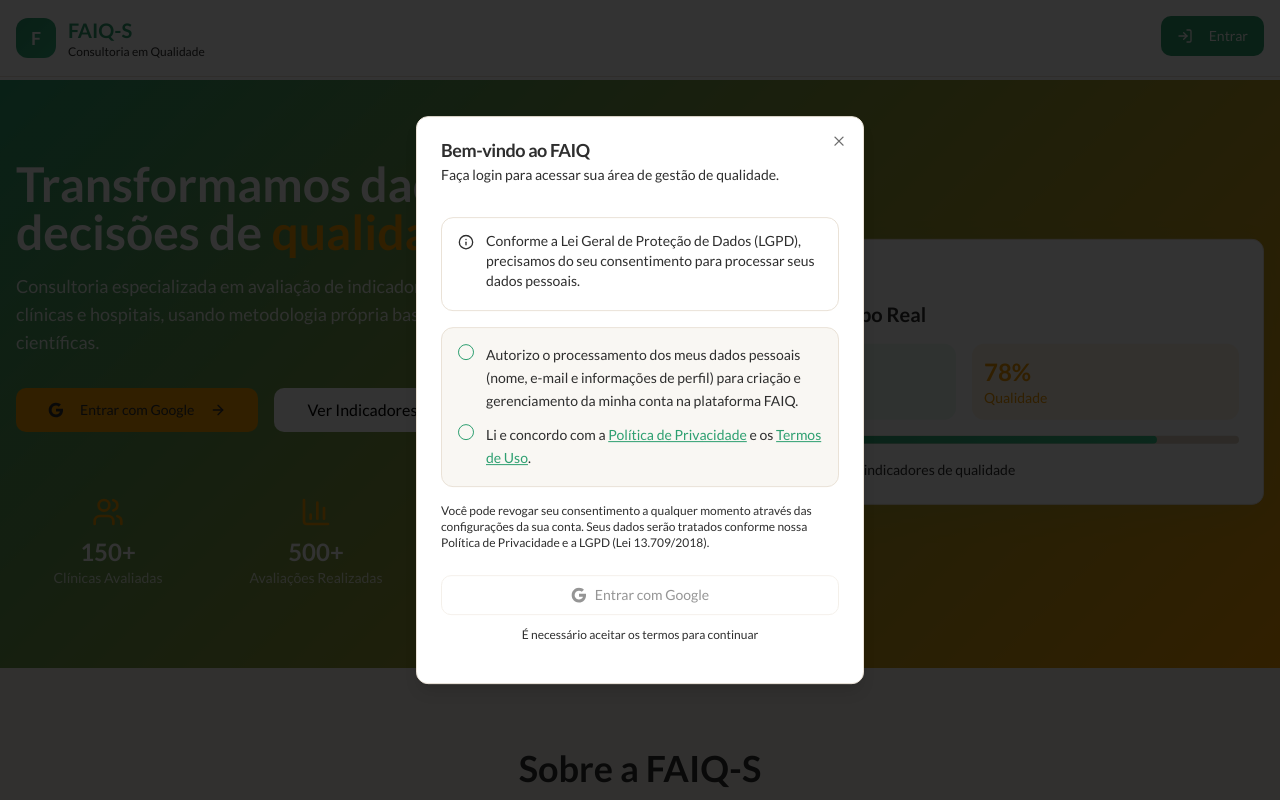
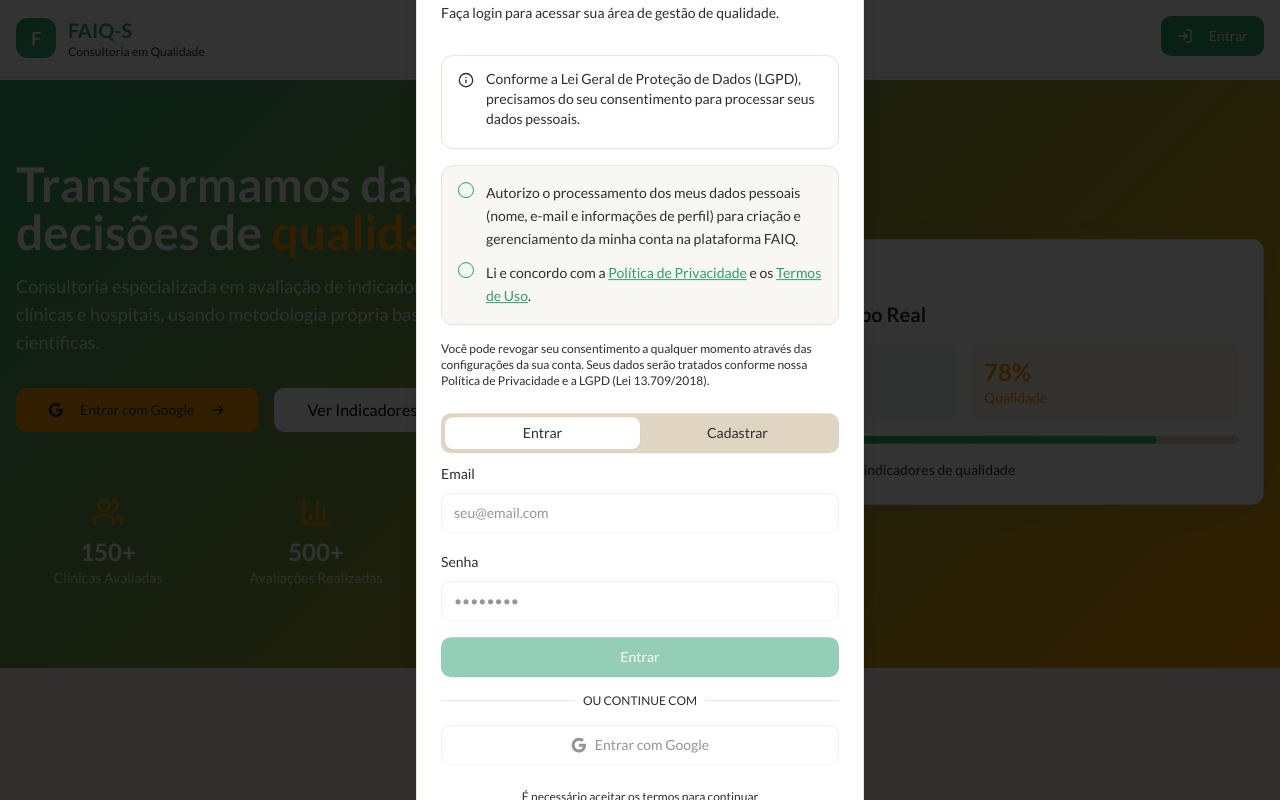
Before and after one commit to GiovannaJSantini/faiq-s, a React (Vite) app: page /institucional in a window 1280 px wide. Both pictures are taken after a click on the button "Entrar". Shown: the top 800 px of the page. Built offline with nearby package versions, Linux system fonts and the light colour scheme.

Commit message:
Add email login to modal

```diff
--- a/src/components/institucional/LoginSection.tsx
+++ b/src/components/institucional/LoginSection.tsx
@@ -4,12 +4,88 @@ import { GoogleAuthButton } from '@/components/auth/GoogleAuthButton';
 import { LGPDConsent } from '@/components/auth/LGPDConsent';
 import { Button } from '@/components/ui/button';
 import { Dialog, DialogContent, DialogHeader, DialogTitle, DialogDescription } from '@/components/ui/dialog';
+import { Input } from '@/components/ui/input';
+import { Label } from '@/components/ui/label';
+import { Tabs, TabsContent, TabsList, TabsTrigger } from '@/components/ui/tabs';
+import { Separator } from '@/components/ui/separator';
 import { LogIn } from 'lucide-react';
+import { supabase } from '@/integrations/supabase/client';
+import { useToast } from '@/hooks/use-toast';
 
 export const LoginSection = () => {
   const [showLoginDialog, setShowLoginDialog] = useState(false);
   const [hasConsent, setHasConsent] = useState(false);
+  const [isLoading, setIsLoading] = useState(false);
+  const [email, setEmail] = useState('');
+  const [password, setPassword] = useState('');
+  const [name, setName] = useState('');
   const navigate = useNavigate();
+  const { toast } = useToast();
+
+  const handleSignIn = async (e: React.FormEvent) => {
+    e.preventDefault();
+    setIsLoading(true);
+
+    try {
+      const { error } = await supabase.auth.signInWithPassword({
+        email,
+        password,
+      });
+
+      if (error) throw error;
+
+      toast({
+        title: "Login realizado com sucesso",
+        description: "Bem-vindo de volta!",
+      });
+
+      setShowLoginDialog(false);
+      navigate('/');
+    } catch (error: any) {
+      toast({
+        title: "Erro ao fazer login",
+        description: error.message,
+        variant: "destructive",
+      });
+    } finally {
+      setIsLoading(false);
+    }
+  };
+
+  const handleSignUp = async (e: React.FormEvent) => {
+    e.preventDefault();
+    setIsLoading(true);
+
+    try {
+      const { error } = await supabase.auth.signUp({
+        email,
+        password,
+        options: {
+          data: {
+            name,
+          },
+          emailRedirectTo: `${window.location.origin}/`,
+        },
+      });
+
+      if (error) throw error;
+
+      toast({
+        title: "Cadastro realizado com sucesso",
+        description: "Você já pode fazer login.",
+      });
+
+      setShowLoginDialog(false);
+    } catch (error: any) {
+      toast({
+        title: "Erro ao criar conta",
+        description: error.message,
+        variant: "destructive",
+      });
+    } finally {
+      setIsLoading(false);
+    }
+  };
 
   return (
     <>
@@ -33,8 +109,127 @@ export const LoginSection = () => {
           <div className="space-y-6 py-4">
             <LGPDConsent onConsentChange={setHasConsent} />
 
-            <div className="space-y-3">
+            <Tabs defaultValue="signin" className="w-full">
+              <TabsList className="grid w-full grid-cols-2">
+                <TabsTrigger value="signin">Entrar</TabsTrigger>
+                <TabsTrigger value="signup">Cadastrar</TabsTrigger>
+              </TabsList>
+
+              <TabsContent value="signin" className="space-y-4">
+                <form onSubmit={handleSignIn} className="space-y-4">
+                  <div className="space-y-2">
+                    <Label htmlFor="signin-email">Email</Label>
+                    <Input
+                      id="signin-email"
+                      type="email"
+                      placeholder="seu@email.com"
+                      value={email}
+                      onChange={(e) => setEmail(e.target.value)}
+                      disabled={!hasConsent || isLoading}
+                      required
+                    />
+                  </div>
+
+                  <div className="space-y-2">
+                    <Label htmlFor="signin-password">Senha</Label>
+                    <Input
+                      id="signin-password"
+                      type="password"
+                      placeholder="••••••••"
+                      value={password}
+                      onChange={(e) => setPassword(e.target.value)}
+                      disabled={!hasConsent || isLoading}
+                      required
+                    />
+                  </div>
+
+                  <Button
+                    type="submit"
+                    className="w-full"
+                    disabled={!hasConsent || isLoading}
+                  >
+                    {isLoading ? "Entrando..." : "Entrar"}
+                  </Button>
+                </form>
+
+                <div className="relative">
+                  <div className="absolute inset-0 flex items-center">
+                    <Separator />
+                  </div>
+                  <div className="relative flex justify-center text-xs uppercase">
+                    <span className="bg-background px-2 text-muted-foreground">
+                      Ou continue com
+                    </span>
+                  </div>
+                </div>
+
                 <GoogleAuthButton disabled={!hasConsent} />
+              </TabsContent>
+
+              <TabsContent value="signup" className="space-y-4">
+                <form onSubmit={handleSignUp} className="space-y-4">
+                  <div className="space-y-2">
+                    <Label htmlFor="signup-name">Nome</Label>
+                    <Input
+                      id="signup-name"
+                      type="text"
+                      placeholder="Seu nome"
+                      value={name}
+                      onChange={(e) => setName(e.target.value)}
+                      disabled={!hasConsent || isLoading}
+                      required
+                    />
+                  </div>
+
+                  <div className="space-y-2">
+                    <Label htmlFor="signup-email">Email</Label>
+                    <Input
+                      id="signup-email"
+                      type="email"
+                      placeholder="seu@email.com"
+                      value={email}
+                      onChange={(e) => setEmail(e.target.value)}
+                      disabled={!hasConsent || isLoading}
+                      required
+                    />
+                  </div>
+
+                  <div className="space-y-2">
+                    <Label htmlFor="signup-password">Senha</Label>
+                    <Input
+                      id="signup-password"
+                      type="password"
+                      placeholder="••••••••"
+                      value={password}
+                      onChange={(e) => setPassword(e.target.value)}
+                      disabled={!hasConsent || isLoading}
+                      required
+                    />
+                  </div>
+
+                  <Button
+                    type="submit"
+                    className="w-full"
+                    disabled={!hasConsent || isLoading}
+                  >
+                    {isLoading ? "Criando conta..." : "Criar conta"}
+                  </Button>
+                </form>
+
+                <div className="relative">
+                  <div className="absolute inset-0 flex items-center">
+                    <Separator />
+                  </div>
+                  <div className="relative flex justify-center text-xs uppercase">
+                    <span className="bg-background px-2 text-muted-foreground">
+                      Ou continue com
+                    </span>
+                  </div>
+                </div>
+
+                <GoogleAuthButton disabled={!hasConsent} />
+              </TabsContent>
+            </Tabs>
 
             {!hasConsent && (
               <p className="text-xs text-center text-muted-foreground">
@@ -42,7 +237,6 @@ export const LoginSection = () => {
               </p>
             )}
           </div>
-          </div>
         </DialogContent>
       </Dialog>
     </>
```
Lines whose indentation alone changed are shown as unchanged.
